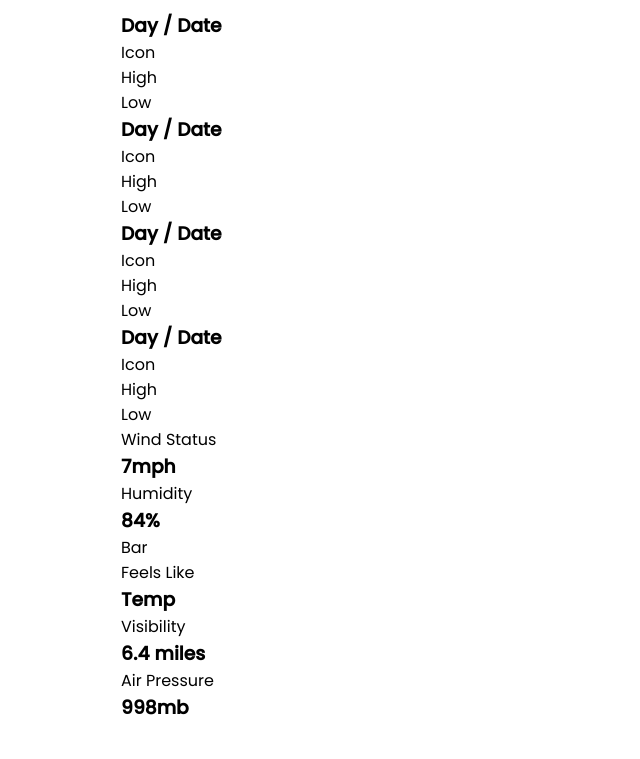
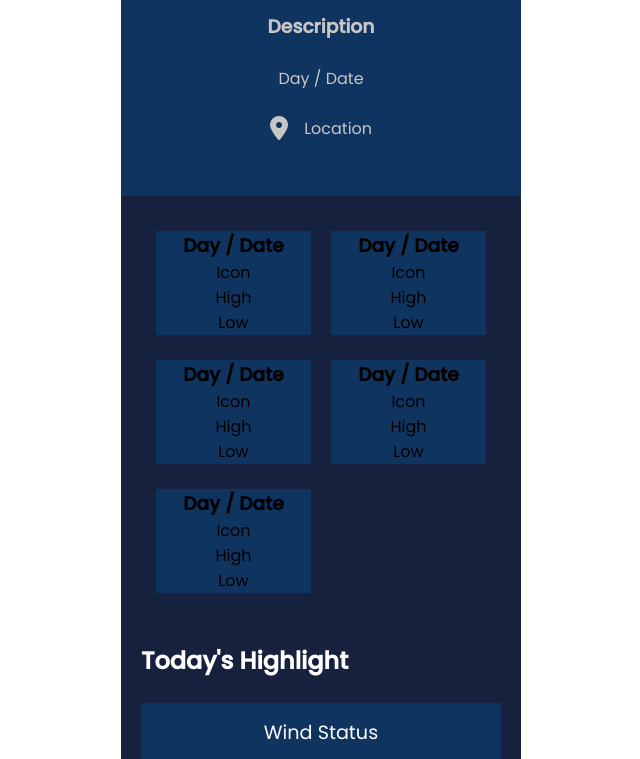
Before and after one commit to RaghavSabby/WeatherApp, a plain HTML site: page index.html in a window 1280 px wide. Shown: the part 345-1104 px from the top of the page, without its empty margins (319-959 px from the left). Before the commit the page ends 1067 px from the top, so only its background shows below. Drawn offline with Linux system fonts and the light colour scheme; no server answers.

Commit message:
Added Today's Highlights

```diff
--- a/index.html
+++ b/index.html
@@ -16,11 +16,11 @@
       href="https://devchallenges.io/"
     />
 
-    <link
-      href="https://fonts.googleapis.com/css2?family=Poppins:wght@400;500&display=swap"
-      rel="stylesheet"
-    />
-
+    <!-- Google Fonts -->
+    <link rel="preconnect" href="https://fonts.googleapis.com">
+    <link rel="preconnect" href="https://fonts.gstatic.com" crossorigin>
+    <link href="https://fonts.googleapis.com/css2?family=Poppins:wght@200;400;500&display=swap" rel="stylesheet">
+    <!-- CSS -->
     <link rel="stylesheet" href="style.css">
 
     <title>Weather App Mastery</title>
@@ -33,7 +33,7 @@
         <h1 class="current-temp">Temp</h1>
         <h3 class="description">Description</h3>
         <p class="day-and-date">Day / Date</p>
-        <p class="location">Location</p>
+        <p class="location"><i class="fa-solid fa-location-dot fa-xl"></i> Location</p>
       </section>
       <section id="five-day-forecast">
         <article class="day-wise-forecast">
@@ -60,8 +60,15 @@
           <p class="max-temp">High</p>
           <p class="min-temp">Low</p>
         </article>
+        <article class="day-wise-forecast">
+          <h3 class="date">Day / Date</h3>
+          <img src="" alt="" class="day-wise-icon">Icon
+          <p class="max-temp">High</p>
+          <p class="min-temp">Low</p>
+        </article>
       </section>
       <section id="today-highlight">
+        <h1 class="heading">Today's Highlight</h1>
         <article class="wind-status">
           <p>Wind Status</p>
           <h1>7mph</h1>
@@ -85,6 +92,9 @@
         </article>
       </section>
     </main>
+    <!-- Font Awesome -->
+    <script src="https://kit.fontawesome.com/68129f478c.js" crossorigin="anonymous"></script>
+    <!-- JS -->
     <script src="index.js"></script>
   </body>
 </html>
--- a/index.js
+++ b/index.js
@@ -2,26 +2,43 @@ const API_KEY = "c6c699b887b177ad49cf408e327724ba";
 
 const currentWeatherAPI = async () => {
     let city = "delhi";
-    const reponse = await fetch(`https://api.openweathermap.org/data/2.5/weather?q=${city}&appid=${API_KEY}`);
+    const reponse = await fetch(`https://api.openweathermap.org/data/2.5/weather?q=${city}&appid=${API_KEY}&units=metric`);
     return reponse.json();
 }
 
 const getIconUrl = (icon) => `http://openweathermap.org/img/wn/${icon}@2x.png`;
 
-const loadCurrentForecast = ({name, main: {temp}, weather: [{description, icon}]}) => {
+// const formatTemperature = (temp) => `${temp.toFixed(1)}°C`;
+
+const getDate = () => {
+    const options = { weekday: 'long', year: 'numeric', month: 'long', day: 'numeric' };
+    let today = new Date();
+    return today.toLocaleDateString("en-US", options);
+}
+
+const loadCurrentForecast = ({name, main: {temp }, weather: [{description, icon}], sys: {country}}) => {
     const currentWeatherContainer = document.querySelector("#current-forecast");
 
     let iconURL = currentWeatherContainer.querySelector(".current-forecast-icon");
     iconURL.setAttribute("src", getIconUrl(icon));
-    currentWeatherContainer.querySelector(".current-temp").textContent = temp;
+    currentWeatherContainer.querySelector(".current-temp").innerHTML = `${temp.toFixed(1)}<span class="temp-unit">°C</span>`;
     currentWeatherContainer.querySelector(".description").textContent = description;
-    currentWeatherContainer.querySelector(".day-and-date").textContent = "Today";
-    currentWeatherContainer.querySelector(".location").textContent = name;
+    currentWeatherContainer.querySelector(".day-and-date").innerHTML = `<p><span class="today">Today</span>•<span class="date">${getDate()}</span></p>`;
+    currentWeatherContainer.querySelector(".location").innerHTML = `<i class="fa-solid fa-location-dot location-pin"></i> ${name}, ${country}`;
+}
 
+const loadTodayHighlight = ({main: {pressure, humidity, feels_like}, wind: {speed}, visibility }) => {
+    const todayHighlight = document.querySelector("#today-highlight");
+    todayHighlight.querySelector(".wind-status h1").innerHTML = `${(Math.floor(speed))*1.6}<span class="wind-unit">kmph</span>`;
+    todayHighlight.querySelector(".humidity h1").innerHTML = `${humidity}<span class="percent">%</span>`;
+    todayHighlight.querySelector(".feels-like h1").innerHTML = `${feels_like.toFixed(1)}<span class="feels-like-unit">°C</span>`;
+    todayHighlight.querySelector(".visibility h1").innerHTML = `${visibility}<span class="meter">m</span>`;
+    todayHighlight.querySelector(".air-pressure h1").innerHTML = `${pressure}<span class="pressure-unit">mBar</span>`;
 }
 
 document.addEventListener("DOMContentLoaded", async () => {
     const currentWeatherAPIResponse = await currentWeatherAPI();
     console.log(currentWeatherAPIResponse);
     loadCurrentForecast(currentWeatherAPIResponse);
+    loadTodayHighlight(currentWeatherAPIResponse);
 });
--- a/style.css
+++ b/style.css
@@ -1,6 +1,17 @@
 * {
     box-sizing: border-box;
     margin: 0;
+}
+
+:root {
+    --light-blue: #0F3460;
+    --dark-blue: #16213E;
+    --text-grey: #C8C6C6;
+
+    --font-small: .5rem;
+    --font-medium: 1rem;
+    --font-large: 2rem;
+    --font-xl: 4rem;
 }
 
 body {
@@ -31,34 +42,167 @@ main.container {
     grid-area: current;
     text-align: center;
     padding: 30px 20px;
+    background-color: var(--light-blue);
 }
 
 #current-forecast .current-forecast-icon {
-    margin: 25px;
+    height: 175px;
+    width: 175px;
 }
 
 #current-forecast .current-temp {
     margin: 25px;
+    font-size: var(--font-xl);
+    color: white;
+}
+
+#current-forecast .current-temp .temp-unit {
+    font-size: var(--font-large);
+    color: var(--text-grey);
+    font-weight: 400;
 }
 
 #current-forecast .description {
     margin: 25px;
+    text-transform: capitalize;
+    color: var(--text-grey);
 }
 
 #current-forecast .day-and-date {
     margin: 25px;
+    color: var(--text-grey);
+}
+
+#current-forecast .today {
+    margin-right: 27px;
+}
+
+#current-forecast .date {
+    margin-left: 22px;
 }
 
 #current-forecast .location {
     margin: 25px;
+    color: var(--text-grey);
 }
 
+p.location {
+    font-size: var(--font-medium);
+}
+
+.location i {
+    margin-right: 12px;
+}
+
+/* Five Day Styles */
 #five-day-forecast {
     grid-area: day-wise;
+    background-color: var(--dark-blue);
+    display: grid;
+    grid-template-columns: repeat(2, minmax(50px, 1fr));
+    row-gap: 25px;
+    column-gap: 20px;
+    padding: 35px;
 }
 
+#five-day-forecast > article {
+    background-color: var(--light-blue);
+    text-align: center;
+}
+
+/* Today's Highlight Styles */
 #today-highlight {
     grid-area: highlight;
+    background-color: var(--dark-blue);
+    display: grid;
+    grid-template-columns: repeat(autofill, minmax(60px, 1fr));
+    grid-template-areas: "heading heading"
+                        "wind wind"
+                        "wind wind"
+                        "humidity humidity"
+                        "humidity humidity"
+                        "feel feel"
+                        "feel feel"
+                        "visibility visibility"
+                        "visibility visibility"
+                        "pressure pressure"
+                        "pressure pressure";
+    row-gap: 25px;
+    padding: 15px 20px 30px;
+}
+
+#today-highlight .heading {
+    display: inline;
+    grid-area: heading;
+    color: white;
+    font-size: calc(var(--font-medium)*1.5);
+}
+
+#today-highlight .wind-status{
+    text-align: center;
+    grid-area: wind;
+    background-color: var(--light-blue);
+    padding: 15px;
+    color: white;
+}
+
+#today-highlight .wind-status p,
+#today-highlight .humidity p,
+#today-highlight .feels-like p,
+#today-highlight .visibility p,
+#today-highlight .air-pressure p{
+    margin-bottom: 15px;
+    font-size: calc(var(--font-medium)*1.2);
+}
+
+#today-highlight .wind-status h1,
+#today-highlight .humidity h1,
+#today-highlight .feels-like h1,
+#today-highlight .visibility h1,
+#today-highlight .air-pressure h1{
+    font-size: var(--font-xl);
+}
+
+#today-highlight .wind-status h1 .wind-unit,
+#today-highlight .humidity h1 .percent,
+#today-highlight .feels-like .feels-like-unit,
+#today-highlight .visibility .meter,
+#today-highlight .air-pressure .pressure-unit{
+    font-weight: 200;
+    font-size: var(--font-large);
+}
+
+#today-highlight .humidity {
+    text-align: center;
+    grid-area: humidity;
+    background-color: var(--light-blue);
+    color: white;
+    padding: 15px;
+}
+
+
+#today-highlight .feels-like {
+    text-align: center;
+    grid-area: feel;
+    background-color: var(--light-blue);
+    color: white;
+    padding: 15px;
+}
+
+#today-highlight .visibility {
+    text-align: center;
+    grid-area: visibility;
+    background-color: var(--light-blue);
+    color: white;
+    padding: 15px;
+}
+
+#today-highlight .air-pressure {
+    text-align: center;
+    grid-area: pressure;
+    background-color: var(--light-blue);
+    color: white;
+    padding: 15px;
 }
 
 
```
